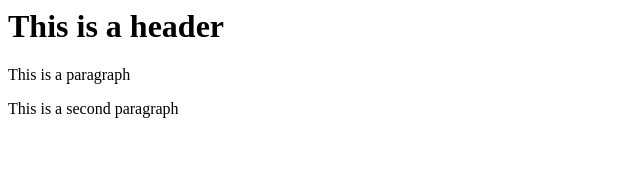
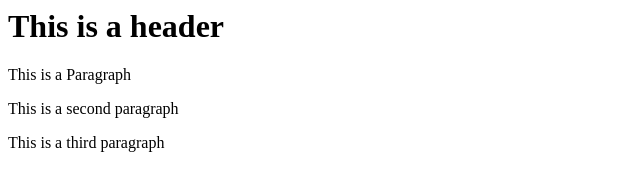
Before and after one commit to ayushk305/git-test, a website: page index.html in a window 1280 px wide. Shown: the whole page, without its empty margins (0-640 px from the left). Drawn offline with Linux system fonts and the light colour scheme.

Commit message:
fourth commit

```diff
--- a/index.html
+++ b/index.html
@@ -3,7 +3,8 @@
 
     <body>
         <h1> This is a header</h1>
-        <p> This is a paragraph </p>
-        <p> This is a second paragraph </p>
+        <p>This is a Paragraph</p>
+        <p>This is a second paragraph</p>
+        <p> This is a third paragraph</p>
     </body>
 </html>
```
Also changed, not shown: package.json (added, +24 -0 lines), templates/test.html (+0 -1 lines), 2 other files.
